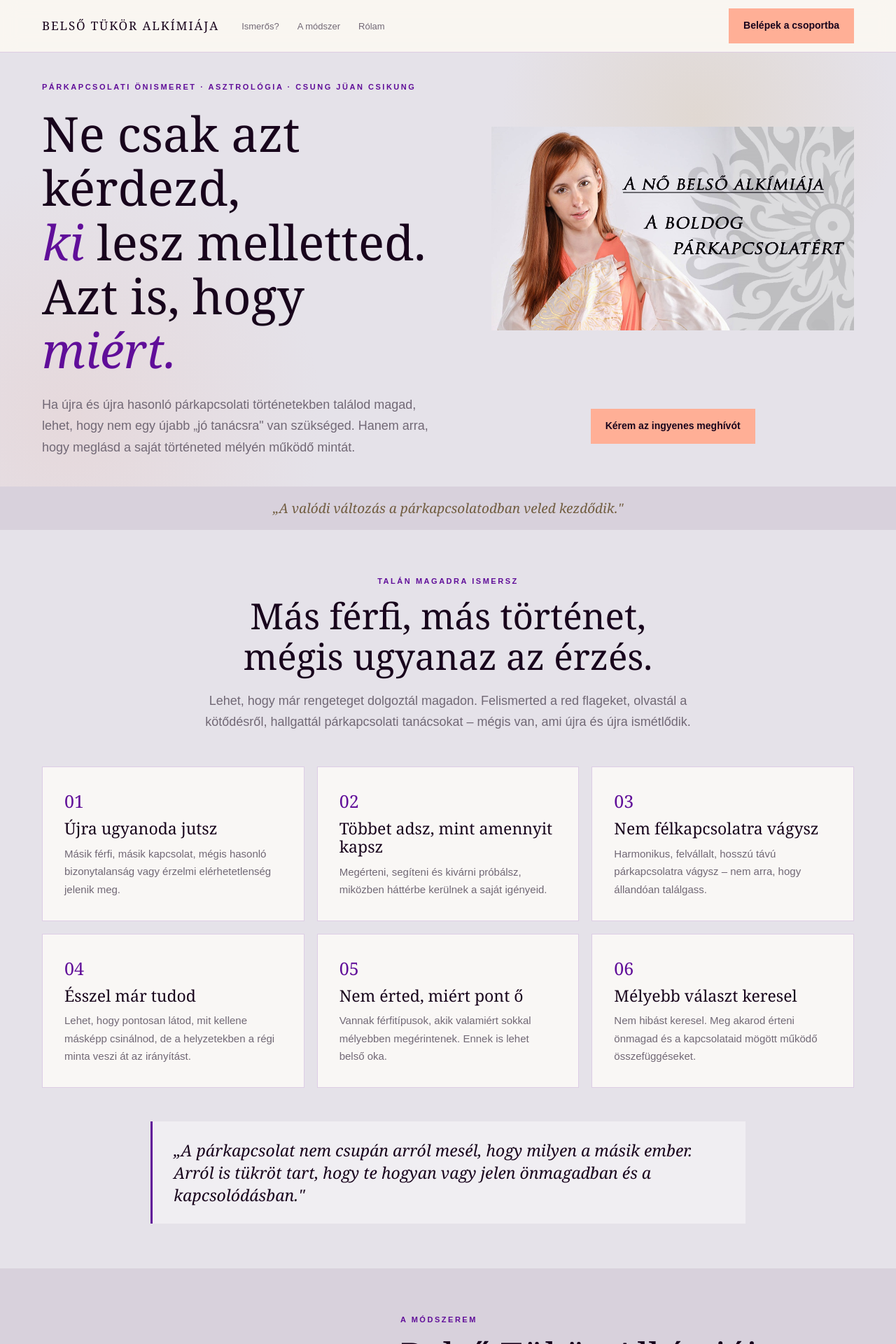
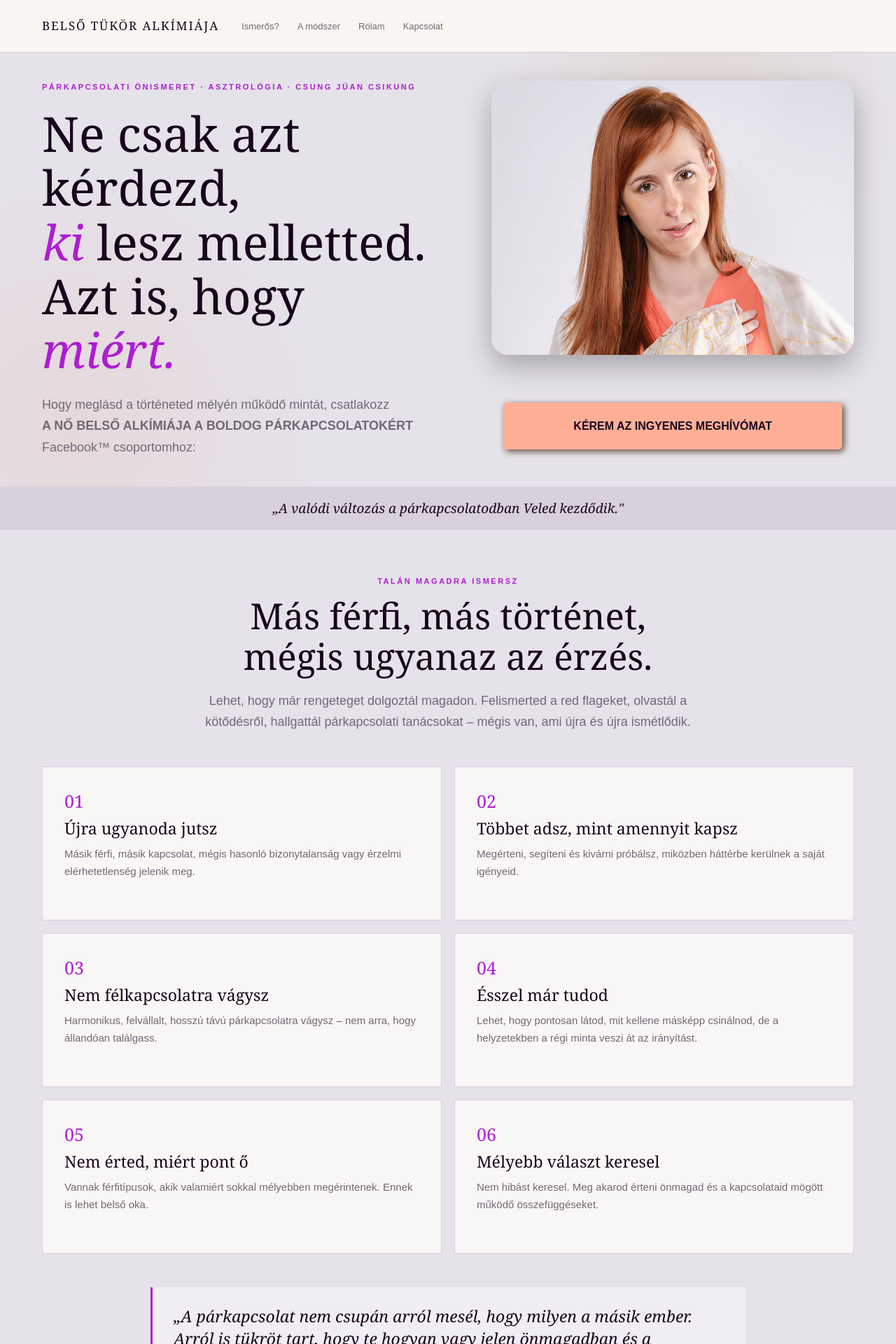
Before and after one commit to TheMascot/inner-mirror-alchemy, an Angular app: page / in a window 1280 px wide. Shown: the top 1920 px of the page at 70% size. Built offline with nearby package versions, Linux system fonts and the light colour scheme.

Commit message:
FE Contact added back, address image added

```diff
--- a/src/app/core/config/site.config.ts
+++ b/src/app/core/config/site.config.ts
@@ -11,12 +11,13 @@ export const siteConfig = {
   description:
     'Párkapcsolati önismeret, asztrológia és Csung Jüan Csikung – hogy ne csak azt kérdezd, ki lesz melletted, hanem azt is, hogy miért.',
   facebookGroupUrl: 'https://www.facebook.com/groups/397356286567851/',
-  contactEmail: 'example@email.com',
+  facebookPrivateUrl: 'https://www.facebook.com/viola.szita',
+  contactEmail: {user: 'szitaviola', sing: '@', domain: 'google.com'},
   nav: [
     { label: 'Ismerős?', routerLink: '/', fragment: 'ismeros' },
     { label: 'A módszer', routerLink: '/', fragment: 'modszer' },
     { label: 'Rólam', routerLink: '/', fragment: 'rolam'},
-    // { label: 'Kapcsolat', routerLink: '/', fragment: 'kapcsolat' },
+    { label: 'Kapcsolat', routerLink: '/', fragment: 'kapcsolat' },
   ] as NavItem[],
   headerCta: {
     label: 'Belépek a csoportba',
--- a/src/app/layout/footer/footer.css
+++ b/src/app/layout/footer/footer.css
@@ -8,4 +8,10 @@
 
 .footer__copy {
   line-height: 1.5;
+  margin-bottom: 0.5rem;
 }
+
+.footer__small {
+  line-height: 1;
+  font-size: x-small;
+}
--- a/src/app/layout/footer/footer.html
+++ b/src/app/layout/footer/footer.html
@@ -3,5 +3,9 @@
     <p class="footer__copy">
       &copy; {{ currentYear }} {{ author }} · {{ siteName }}
     </p>
+    <p class="footer__small">
+      Megjegyzés: Ez az oldal nem a Facebook™ része és nem egy általa szponzorált tartalom. A Facebook™ védjegy a Facebook™ tulajdona.
+      This site is not part of and/or endorsed by Facebook™. Facebook™ is a trademark of Facebook™, Inc.
+    </p>
   </div>
 </footer>
--- a/src/app/layout/header/header.css
+++ b/src/app/layout/header/header.css
@@ -26,7 +26,7 @@
 }
 
 .header__brand:hover {
-  color: var(--gold);
+  color: var(--violet);
 }
 
 .header__nav {
@@ -67,7 +67,7 @@
 }
 
 .header__toggle:focus-visible {
-  outline: 2px solid var(--gold);
+  outline: 2px solid var(--violet);
   outline-offset: 2px;
 }
 
@@ -149,7 +149,7 @@
 
 .mobile-nav__link:hover {
   color: var(--ink);
-  border-left-color: var(--gold);
+  border-left-color: var(--violet);
 }
 
 .mobile-nav__cta-item {
--- a/src/app/layout/header/header.html
+++ b/src/app/layout/header/header.html
@@ -19,14 +19,6 @@
         }
       </ul>
     </nav>
-
-    <a
-      [routerLink]="headerCta.routerLink"
-      [fragment]="headerCta.fragment"
-      class="header__cta btn"
-    >
-      {{ headerCta.label }}
-    </a>
 
     <button
       class="header__toggle"
--- a/src/app/pages/home/home.css
+++ b/src/app/pages/home/home.css
@@ -63,12 +63,15 @@
 
 .hero__buttons {
   display: flex;
-  gap: 13px;
   flex-wrap: wrap;
   margin-top: 0;
+  padding: 20px 100px;
   justify-self: center; /* center in right grid cell */
   align-self: center;
   justify-content: center;
+  box-shadow: #624c3f 3px 3px 10px;
+  border-radius: 5px;
+  text-align: center;
 }
 
 h1 {
@@ -76,10 +79,9 @@ h1 {
 }
 
 h1 em {
-  color: var(--gold);
+  color: var(--violet);
   font-style: italic;
 }
-
 
 .hero__visual {
   grid-column: 2;
@@ -87,9 +89,8 @@ h1 em {
   height: 100%;
   min-height: 0;
   align-self: stretch;
-  overflow: hidden;
+  overflow: visible;
   padding: 0;
-
   background: transparent;
   box-shadow: none;
 }
@@ -107,17 +108,18 @@ h1 em {
   color: var(--muted);
 }
 
-.hero__visual,
-.about__portrait {
-  overflow: hidden;
-}
-
 .hero__image {
   width: 100%;
   height: 100%;
   display: block;
   object-fit: contain;
   object-position: center;
+}
+
+.hero__image-wrap {
+  overflow: hidden;
+  border-radius: 24px;
+  box-shadow: 0 16px 40px rgba(0, 0, 0, 0.28);
 }
 
 .hero__meta {
@@ -135,13 +137,13 @@ h1 em {
   text-align: center;
   background: var(--sand);
   font: italic 19px var(--font-heading);
-  color: #705c3f;
+  color: var(--ink);
 }
 
 /* ===== Cards ===== */
 .card-grid {
   display: grid;
-  grid-template-columns: repeat(3, 1fr);
+  grid-template-columns: repeat(2, 1fr);
   gap: 18px;
   margin-top: 48px;
 }
@@ -155,7 +157,7 @@ h1 em {
 
 .card__num {
   font: 25px var(--font-heading);
-  color: var(--gold);
+  color: var(--violet);
 }
 
 .card__title {
@@ -165,13 +167,14 @@ h1 em {
 
 .card__desc {
   font-size: 15px;
+  margin-bottom: 10px;
   color: var(--muted);
 }
 
 .section-quote {
   max-width: 850px;
   margin: 48px auto 0;
-  border-left: 3px solid var(--gold);
+  border-left: 3px solid var(--violet);
   background: rgba(255, 255, 255, 0.4);
   padding: 25px 30px;
   font: italic 23px var(--font-heading);
@@ -191,25 +194,29 @@ h1 em {
   display: grid;
   place-items: center;
   background: transparent;
-  box-shadow: none;
+}
+
+.method__image {
+  border-radius: 24px;
+  box-shadow: 0 16px 40px rgba(0, 0, 0, 0.28);
 }
 
 .compass {
   width: 310px;
   height: 310px;
-  border: 1px solid var(--gold);
+  border: 1px solid var(--violet);
   border-radius: 50%;
   display: grid;
   place-items: center;
   position: relative;
-  color: var(--gold);
+  color: var(--violet);
 }
 
 .compass::before,
 .compass::after {
   content: '';
   position: absolute;
-  border: 1px solid var(--gold-light);
+  border: 1px solid var(--violet-light);
   border-radius: 50%;
 }
 
@@ -234,7 +241,7 @@ h1 em {
   padding: 2px 12px;
   font: italic 18px var(--font-heading);
   z-index: 3;
-  color: var(--gold);
+  color: var(--violet);
 }
 
 .method__content .kicker {
@@ -247,7 +254,7 @@ h1 em {
 
 .method__tagline {
   font: italic 27px var(--font-heading);
-  color: var(--gold);
+  color: var(--violet);
   margin-bottom: var(--space-md);
   margin-top: var(--space-sm);
 }
@@ -270,9 +277,13 @@ h1 em {
 }
 
 .method__item b {
-  color: var(--gold);
+  color: var(--violet);
   flex-shrink: 0;
   margin-top: 2px;
+}
+
+.method__button {
+  box-shadow: #624c3f 3px 3px 10px;
 }
 
 /* ===== Video grid ===== */
@@ -323,9 +334,11 @@ h1 em {
 .about__portrait {
   min-height: 520px;
   background: transparent;
-  box-shadow: none;
   display: grid;
   overflow: hidden;
+  border-radius: 24px;
+  box-shadow: 0 16px 40px rgba(0, 0, 0, 0.28);
+
 }
 
 .about__image {
@@ -335,6 +348,13 @@ h1 em {
   object-fit: cover;
   object-position: center;
 }
+
+.about__image-wrap {
+  overflow: hidden;
+  border-radius: 24px;
+  box-shadow: 0 16px 40px rgba(0, 0, 0, 0.28);
+}
+
 
 .about__portrait strong {
   display: block;
@@ -359,10 +379,21 @@ h1 em {
   font-family: 'Allura', cursive !important;
   font-size: 3rem !important;
   font-weight: 400;
-  color: var(--gold) !important;
+  color: var(--violet) !important;
   margin-top: var(--space-lg);
   line-height: 1;
   justify-self: end;
+}
+
+.contact__address {
+  border-radius: 25px;
+  max-width: 200px;
+box-shadow: 5px 5px 15px rgba(0, 0, 0, 0.28);
+}
+
+.contact__image {
+  width: 100%;
+  border-radius: 25px;
 }
 
 /* ===== FAQ ===== */
@@ -403,18 +434,18 @@ h1 em {
 }
 
 .faq__question:hover {
-  color: var(--gold);
+  color: var(--violet);
 }
 
 .faq__question:focus-visible {
-  outline: 2px solid var(--gold);
+  outline: 2px solid var(--violet);
   outline-offset: 2px;
 }
 
 .faq__icon {
   font-size: 1.5rem;
   font-weight: 300;
-  color: var(--gold);
+  color: var(--violet);
   flex-shrink: 0;
   transition: transform var(--transition-base);
 }
@@ -438,7 +469,7 @@ h1 em {
   .method,
   .about {
     grid-template-columns: 1fr;
-    gap: var(--space-2xl);
+    gap: var(--space-xl);
   }
 
   .hero__lead,
@@ -446,15 +477,21 @@ h1 em {
   .hero__meta {
     grid-column: 1;
     grid-row: auto;
+    margin: auto;
+    text-align: center;
   }
 
   .hero__meta {
     grid-template-columns: 1fr;
+    max-width: 534px;
+
   }
 
   .hero__buttons {
     justify-self: center;
     margin-top: 20px;
+    padding: 20px 20px;
+    text-align: center;
   }
 
   .card-grid,
@@ -469,6 +506,17 @@ h1 em {
   .hero__visual {
     height: auto;
     aspect-ratio: 16 / 10;
+    max-width: 534px;
+  }
+
+  .hero__image-wrap {
+    aspect-ratio: 16 / 10;
+  }
+
+  .hero__image {
+    width: 100%;
+    height: 100%;
+    object-fit: cover;
   }
 
   .method__symbol {
--- a/src/app/pages/home/home.html
+++ b/src/app/pages/home/home.html
@@ -10,36 +10,47 @@
       </h1>
     </div>
 
-    <div class="hero__visual" aria-label="Közösség képe – hamarosan">
+    <div class="hero__visual" aria-label="Viola portréja – hamarosan">
+      <div class="hero__image-wrap">
         <img
           src="/hero-image.jpg"
-        alt="Belső Tükör Alkímiája közösségi borítókép"
+          alt="A csoport alapítójának portréja"
           loading="eager"
           fetchpriority="high"
           class="hero__image"
         />
       </div>
+    </div>
 
     <div class="hero__meta">
+      <div>
+
       <p class="hero__copy">
-        Ha újra és újra hasonló párkapcsolati történetekben találod magad, lehet, hogy nem egy
-        újabb „jó tanácsra" van szükséged. Hanem arra, hogy meglásd a saját történeted mélyén
-        működő mintát.
+        Hogy meglásd a történeted mélyén működő mintát, csatlakozz
+        <br>
+        <span>
+          <strong>
+          A NŐ BELSŐ ALKÍMIÁJA A BOLDOG PÁRKAPCSOLATOKÉRT
+          </strong>
+        </span>
+        Facebook™ csoportomhoz:
       </p>
+      <p class="hero__copy">
 
-      <div class="hero__buttons">
-        <a [href]="facebookUrl" target="_blank" rel="noopener noreferrer" class="btn">
-          Kérem az ingyenes meghívót
+      </p>
+      </div>
+
+      <a [href]="facebookUrl" target="_blank" rel="noopener noreferrer" class="btn hero__buttons">
+        KÉREM AZ INGYENES MEGHÍVÓMAT
       </a>
-      </div>
     </div>
   </div>
 </section>
 
 <!-- Quote band -->
-<div class="band" role="complementary">
-  „A valódi változás a párkapcsolatodban veled kezdődik."
-</div>
+<aside class="band">
+  „A valódi változás a párkapcsolatodban Veled kezdődik."
+</aside>
 
 <!-- Recognition -->
 <section class="section" id="ismeros" aria-labelledby="ismeros-heading">
@@ -111,9 +122,9 @@
         [href]="facebookUrl"
         target="_blank"
         rel="noopener noreferrer"
-        class="btn"
+        class="btn method__button"
       >
-        Megismerem az ingyenes közösséget
+        MEGISMEREM A KÖZÖSSÉGET
       </a>
     </div>
   </div>
@@ -206,36 +217,45 @@
   </div>
 </section>
 
-<!--<section class="section" id="kapcsolat" aria-labelledby="kapcsolat-heading">-->
-<!--  <div class="container">-->
-<!--    <div class="section-center">-->
-<!--      <span class="kicker">Kapcsolat</span>-->
-<!--      <h2 id="kapcsolat-heading">Írj nekem</h2>-->
-<!--      <p class="lead">Szívesen hallok felőled.</p>-->
-<!--    </div>-->
+<section class="section" id="kapcsolat" aria-labelledby="kapcsolat-heading">
+  <div class="container">
+    <div class="section-center">
+      <span class="kicker">Kapcsolat</span>
+      <h2 id="kapcsolat-heading">Írj nekem</h2>
+      <p class="lead">Szívesen hallok felőled.</p>
+    </div>
 
-<!--    <div class="card-grid">-->
-<!--      <article class="card">-->
-<!--        <div class="card__num">01</div>-->
-<!--        <h3 class="card__title">Facebook-csoport</h3>-->
-<!--        <p class="card__desc">-->
-<!--          A legjobb módja, hogy kapcsolatba lépj velem és a közösséggel.-->
-<!--        </p>-->
-<!--        <a [href]="facebookUrl" target="_blank" rel="noopener noreferrer" class="btn">-->
-<!--          Belépek a csoportba-->
-<!--        </a>-->
-<!--      </article>-->
+    <div class="card-grid">
+      <article class="card">
+        <div class="card__num">01</div>
+        <h3 class="card__title">Facebook™-üzenet</h3>
+        <p class="card__desc">
+          Privát üzenetben is megkereshetsz személyes kérdéseiddel.
+        </p>
+        <a [href]="facebookPrivateUrl" target="_blank" rel="noopener noreferrer" class="contact-link">
+          Írok Violának →
+        </a>
+      </article>
 
-<!--      <article class="card">-->
-<!--        <div class="card__num">02</div>-->
-<!--        <h3 class="card__title">E-mail</h3>-->
-<!--        <p class="card__desc">-->
-<!--          Közvetlen megkeresésekre és egyéb kérdésekre e-mailben is válaszolok.-->
-<!--        </p>-->
-<!--        <a [href]="'mailto:' + contactEmail" class="contact-link">-->
-<!--          {{ contactEmail }}-->
-<!--        </a>-->
-<!--      </article>-->
+      <article class="card">
+        <div class="card__num">02</div>
+        <h3 class="card__title">E-mail</h3>
+        <p class="card__desc">
+          Közvetlen megkeresésekre és egyéb kérdésekre e-mailben is válaszolok ezen a címen:
+        </p>
+        <div class="contact__address" aria-label="Szita Viola digitális elérhetősége">
+          <img
+            src="/em-addr.png"
+            alt=""
+            loading="lazy"
+            decoding="async"
+            class="contact__image"
+          />
+        </div>
+
+
+
+      </article>
 
 <!--      <article class="card">-->
 <!--        <div class="card__num">03</div>-->
@@ -247,9 +267,9 @@
 <!--          Események követése →-->
 <!--        </a>-->
 <!--      </article>-->
-<!--    </div>-->
-<!--  </div>-->
-<!--</section>-->
+    </div>
+  </div>
+</section>
 
 <!-- Facebook CTA -->
 <app-facebook-cta/>
--- a/src/app/pages/home/home.ts
+++ b/src/app/pages/home/home.ts
@@ -31,7 +31,8 @@ interface FaqItem {
 })
 export class HomePage {
   readonly facebookUrl = siteConfig.facebookGroupUrl;
-  // readonly contactEmail = siteConfig.contactEmail;
+  readonly facebookPrivateUrl = siteConfig.facebookPrivateUrl;
+  readonly contactEmailParts = siteConfig.contactEmail;
 
   readonly recognitionCards: RecognitionCard[] = [
     {
@@ -115,7 +116,7 @@ export class HomePage {
     {
       question: 'Ingyenes a csoport?',
       answer:
-        'Az alapcsoport ingyenes, és ott is rengeteg értékes tartalom található. Egyes mélyebb programok és workshopok fizetősek – ezekről mindig előre tájékoztatom a csoportot.',
+        'Igen, a csoportban való részvétel teljesen ingyenes.',
       isOpen: signal(false),
     },
   ];
--- a/src/app/pages/not-found/not-found.css
+++ b/src/app/pages/not-found/not-found.css
@@ -13,7 +13,7 @@
 
 .not-found__num {
   font: italic 96px var(--font-heading);
-  color: var(--gold);
+  color: var(--violet);
   opacity: 0.25;
   line-height: 1;
   margin-bottom: var(--space-md);
--- a/src/app/shared/components/facebook-cta/facebook-cta.html
+++ b/src/app/shared/components/facebook-cta/facebook-cta.html
@@ -10,7 +10,7 @@
       ami eddig újra és újra ismétlődött.
     </p>
     <a [href]="facebookUrl" target="_blank" rel="noopener noreferrer" class="btn cta__btn">
-      Kérem az ingyenes meghívómat
+      KÉREM A MEGHÍVÓMAT, BOLDOG PÁRKAPCSOLATRA VÁGYOM!
     </a>
   </div>
 </section>
--- a/src/styles.css
+++ b/src/styles.css
@@ -10,8 +10,8 @@
   --bg: #E5E2E9;
   --paper: #F8F6F3;
   --sand: #D8D1DC;
-  --gold: #600E99;
-  --gold-light: #A99BB3;
+  --violet: #ae1dd2;
+  --violet-light: #A99BB3;
   --rose: #FFAF96;
   --rose-dark: #E28B78;
   --ink: #18041c;
@@ -111,11 +111,12 @@ section[id] {
 
 /* Global button */
 .btn {
+  position: relative;
   display: inline-block;
   background: var(--rose);
   padding: 13px 21px;
   font-family: var(--font-body);
-  font-size: 14px;
+  font-size: 16px;
   font-weight: bold;
   color: var(--ink);
   text-decoration: none;
@@ -124,6 +125,37 @@ section[id] {
   transition:
     background-color var(--transition-fast),
     color var(--transition-fast);
+  border-radius: 5px;
+  isolation: isolate;
+  overflow: hidden;
+}
+
+.btn::after {
+  content: "";
+  position: absolute;
+  top: -20%;
+  left: -120%;
+  width: 60%;
+  height: 140%;
+  background: linear-gradient(
+    100deg,
+    transparent 0%,
+    rgba(255, 255, 255, 0.0) 25%,
+    rgba(255, 255, 255, 0.30) 50%,
+    rgba(255, 255, 255, 0.0) 75%,
+    transparent 100%
+  );
+  transform: skewX(-45deg);
+  pointer-events: none;
+}
+
+.btn:hover::after {
+  animation: btn-sheen 700ms ease;
+}
+
+@keyframes btn-sheen {
+  from { left: -120%; }
+  to { left: 150%; }
 }
 
 .btn:hover {
@@ -132,14 +164,14 @@ section[id] {
 }
 
 .btn:focus-visible {
-  outline: 2px solid var(--gold);
+  outline: 2px solid var(--violet);
   outline-offset: 3px;
 }
 
 .btn-outline {
   background: transparent;
-  border: 1px solid var(--gold);
-  color: var(--gold);
+  border: 1px solid var(--violet);
+  color: var(--violet);
 }
 
 .btn-outline:hover {
@@ -156,7 +188,7 @@ section[id] {
   font-weight: bold;
   letter-spacing: 0.23em;
   text-transform: uppercase;
-  color: var(--gold);
+  color: var(--violet);
 }
 
 .visually-hidden {
```
Also changed, not shown: src/app/shared/components/facebook-cta/facebook-cta.css (+4 -4 lines), public/em-addr.png (added), public/hero-image.jpg. Lines whose indentation alone changed are shown as unchanged.
